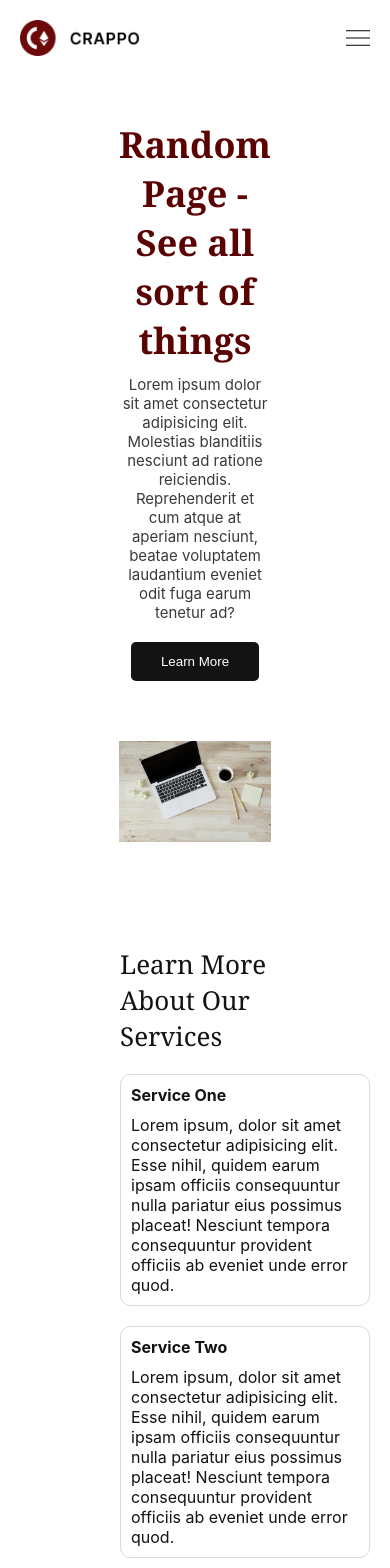
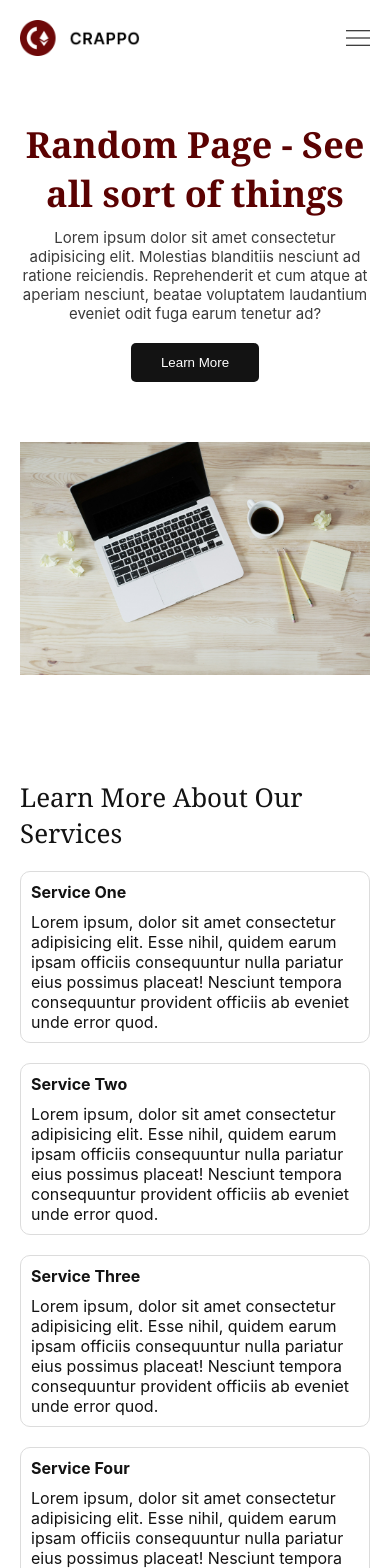
Before and after one commit to Aeeshadam/Aeeshadam-Junior-Frontend-Software-Engineer-Mentorship, a React (Create React App) app: page / in a window 390 px wide. Shown: the top 1568 px of the page. Built offline with nearby package versions, Linux system fonts and the light colour scheme.

Commit message:
seperated files into seperate modules

```diff
--- a/src/Home/Footer.js
+++ b/src/Home/Footer/Footer.js
@@ -1,6 +1,6 @@
 import React from "react";
-import styles from "./style.module.css";
-import { footerLinks } from "../constants";
+import styles from "./Footer.module.css";
+import { footerLinks } from "../../constants";
 
 const Footer = () => {
   return (
--- /dev/null
+++ b/src/Home/Footer/Footer.module.css
@@ -0,0 +1,39 @@
+.footer {
+  width: 100%;
+  text-align: left;
+  padding: var(--spacing-1) 0;
+  border-top: 1px solid var(--border-color);
+}
+
+.footerColumns {
+  display: grid;
+  grid-template-columns: repeat(4, 1fr);
+  margin-bottom: 1rem;
+
+  @media (max-width: 768px) {
+    grid-template-columns: 1fr;
+    row-gap: var(--spacing-1);
+  }
+}
+
+.footerLinks {
+  list-style: none;
+  padding: 0;
+  margin: 0;
+}
+
+.footerLinks li {
+  margin: 0.5rem 0;
+}
+
+.footerLinks a {
+  color: var(--grey-color);
+  font-size: 1.4rem;
+}
+
+.footer p {
+  text-align: center;
+  margin-top: var(--spacing-3);
+  font-size: 1.4rem;
+  color: rgb(58, 58, 58);
+}
--- a/src/Home/Hero.js
+++ b/src/Home/Hero/Hero.js
@@ -1,5 +1,5 @@
 import React from "react";
-import styles from "./style.module.css";
+import styles from "./Hero.module.css";
 
 const Hero = () => {
   return (
--- /dev/null
+++ b/src/Home/Hero/Hero.module.css
@@ -0,0 +1,29 @@
+.hero {
+  display: grid;
+  grid-template-columns: repeat(2, 1fr);
+  align-items: center;
+  gap: var(--spacing-5);
+  width: 100%;
+  margin: 16rem auto var(--spacing-5) auto;
+
+  @media (max-width: 768px) {
+    text-align: center;
+    grid-template-columns: 1fr;
+    justify-content: center;
+    max-width: 460px;
+    margin: 12rem auto var(--spacing-5) auto;
+    gap: var(--spacing-3);
+  }
+}
+
+.hero p {
+  margin-bottom: var(--spacing-1);
+  color: var(--grey-color);
+  font-size: 1.5rem;
+}
+
+.heroImage {
+  width: 100%;
+  height: auto;
+  object-fit: cover;
+}
--- a/src/Home/Navbar.js
+++ b/src/Home/Navbar/Navbar.js
@@ -1,6 +1,6 @@
 import React, { useState } from "react";
-import styles from "./style.module.css";
-import { links } from "../constants";
+import styles from "./Navbar.module.css";
+import { links } from "../../constants";
 
 const Navbar = () => {
   const [isMenuOpen, setIsMenuOpen] = useState(false);
--- /dev/null
+++ b/src/Home/Navbar/Navbar.module.css
@@ -0,0 +1,68 @@
+.nav {
+  position: fixed;
+  top: 0;
+  left: 0;
+  z-index: 100;
+  display: flex;
+  justify-content: space-between;
+  align-items: center;
+  padding: var(--spacing-1) var(--spacing-5);
+  width: 100%;
+  background-color: white;
+}
+
+.LogoAndMenuContainer {
+  display: flex;
+  align-items: center;
+  justify-content: space-between;
+  width: 100%;
+}
+
+.logo img {
+  width: 12rem;
+  height: auto;
+}
+
+.menu {
+  display: none;
+  cursor: pointer;
+}
+.navLinks {
+  display: flex;
+  gap: var(--spacing-1);
+  align-items: center;
+  list-style: none;
+}
+
+@media (max-width: 1024px) {
+  .nav {
+    padding: var(--spacing-1) var(--spacing-3);
+  }
+}
+
+@media (max-width: 768px) {
+  .nav {
+    flex-direction: column;
+    padding: var(--spacing-1);
+  }
+
+  .navLinks {
+    display: none;
+    flex-direction: column;
+    align-items: flex-start;
+    width: 100%;
+    padding: var(--spacing-1) 0;
+  }
+
+  .menu {
+    display: block;
+  }
+
+  .hide {
+    display: none;
+  }
+
+  .show {
+    display: flex;
+  }
+}
--- a/src/Home/Services.js
+++ b/src/Home/Services/Services.js
@@ -1,6 +1,6 @@
 import React from "react";
-import styles from "./style.module.css";
-import { serviceData } from "../constants";
+import styles from "./Services.module.css";
+import { serviceData } from "../../constants";
 
 const Services = () => {
   return (
--- /dev/null
+++ b/src/Home/Services/Services.module.css
@@ -0,0 +1,46 @@
+.serviceContainer {
+  width: 100%;
+  margin: 0 0 var(--spacing-5) 0;
+}
+
+.cardContainer {
+  display: grid;
+  grid-template-columns: repeat(auto-fit, minmax(250px, 1fr));
+  width: 100%;
+  gap: var(--spacing-1);
+  margin: var(--spacing-3) 0;
+}
+
+.card {
+  padding: 1rem;
+  border: 1px solid var(--border-color);
+  border-radius: 1rem;
+  transition: box-shadow 0.3s;
+  cursor: pointer;
+}
+
+.card:hover {
+  box-shadow: 0 4px 8px rgba(0, 0, 0, 0.1);
+}
+
+.cardTitle {
+  margin-bottom: 1rem;
+}
+
+.card img {
+  width: 100%;
+  max-width: 500px;
+  height: auto;
+  object-fit: cover;
+  margin-bottom: var(--spacing-1);
+}
+
+@media (max-width: 768px) {
+  .cardContainer {
+    margin: var(--spacing-1) 0;
+  }
+
+  .serviceContainer {
+    margin: 0 0 var(--spacing-3) 0;
+  }
+}
--- a/src/Home/index.js
+++ b/src/Home/index.js
@@ -1,13 +1,12 @@
 import React from "react";
-import styles from "./style.module.css";
-import Footer from "./Footer";
-import Services from "./Services";
-import Hero from "./Hero";
-import Navbar from "./Navbar";
+import Footer from "./Footer/Footer";
+import Services from "./Services/Services";
+import Hero from "./Hero/Hero";
+import Navbar from "./Navbar/Navbar";
 
 const Home = () => {
   return (
-    <div className={styles.container}>
+    <div className="container">
       <Navbar />
       <Hero />
       <Services />
--- a/src/Home/style.module.css
+++ /dev/null
@@ -1,200 +0,0 @@
-.container {
-  padding: 0 var(--spacing-5);
-  margin: 0 auto;
-  max-width: 1440px;
-}
-
-/* Navigation */
-
-.nav {
-  position: fixed;
-  top: 0;
-  left: 0;
-  z-index: 100;
-  display: flex;
-  justify-content: space-between;
-  align-items: center;
-  padding: var(--spacing-1) var(--spacing-5);
-  width: 100%;
-  background-color: white;
-}
-
-.LogoAndMenuContainer {
-  display: flex;
-  align-items: center;
-  justify-content: space-between;
-  width: 100%;
-}
-
-.logo img {
-  width: 12rem;
-  height: auto;
-}
-
-.menu {
-  display: none;
-  cursor: pointer;
-}
-.navLinks {
-  display: flex;
-  gap: var(--spacing-1);
-  align-items: center;
-  list-style: none;
-}
-
-/*Hero Section*/
-.hero {
-  display: grid;
-  grid-template-columns: repeat(2, 1fr);
-  align-items: center;
-  gap: var(--spacing-5);
-  width: 100%;
-  margin: 16rem auto var(--spacing-5) auto;
-}
-
-.hero p {
-  margin-bottom: var(--spacing-1);
-  color: var(--grey-color);
-  font-size: 1.5rem;
-}
-
-.heroImage {
-  width: 100%;
-  height: auto;
-  object-fit: cover;
-}
-
-/* Services Section */
-.serviceContainer {
-  width: 100%;
-  margin: 0 0 var(--spacing-5) 0;
-}
-
-.cardContainer {
-  display: grid;
-  grid-template-columns: repeat(auto-fit, minmax(250px, 1fr));
-  width: 100%;
-  gap: var(--spacing-1);
-  margin: var(--spacing-3) 0;
-}
-
-.card {
-  padding: 1rem;
-  border: 1px solid var(--border-color);
-  border-radius: 1rem;
-  transition: box-shadow 0.3s;
-  cursor: pointer;
-}
-
-.card:hover {
-  box-shadow: 0 4px 8px rgba(0, 0, 0, 0.1);
-}
-
-.cardTitle {
-  margin-bottom: 1rem;
-}
-
-.card img {
-  width: 100%;
-  max-width: 500px;
-  height: auto;
-  object-fit: cover;
-  margin-bottom: var(--spacing-1);
-}
-
-/* Footer */
-.footer {
-  width: 100%;
-  text-align: left;
-  padding: var(--spacing-1) 0;
-  border-top: 1px solid var(--border-color);
-}
-
-.footerColumns {
-  display: grid;
-  grid-template-columns: repeat(4, 1fr);
-  margin-bottom: 1rem;
-}
-
-.footerLinks {
-  list-style: none;
-  padding: 0;
-  margin: 0;
-}
-
-.footerLinks li {
-  margin: 0.5rem 0;
-}
-
-.footerLinks a {
-  color: var(--grey-color);
-  font-size: 1.4rem;
-}
-
-.footer p {
-  text-align: center;
-  margin-top: var(--spacing-3);
-  font-size: 1.4rem;
-  color: rgb(58, 58, 58);
-}
-
-/* Media Queries */
-
-@media (max-width: 1024px) {
-  .container {
-    margin: 0 var(--spacing-3);
-  }
-  .nav {
-    padding: var(--spacing-1) var(--spacing-3);
-  }
-}
-
-@media screen and (max-width: 768px) {
-  .container {
-    margin: 0 var(--spacing-1);
-  }
-  .nav {
-    flex-direction: column;
-    padding: var(--spacing-1);
-  }
-  .navLinks {
-    display: none;
-    flex-direction: column;
-    align-items: flex-start;
-    width: 100%;
-    padding: var(--spacing-1) 0;
-  }
-  .hide {
-    display: none;
-  }
-
-  .show {
-    display: flex;
-  }
-
-  .cardContainer {
-    margin: var(--spacing-1) 0;
-  }
-
-  .serviceContainer {
-    margin: 0 0 var(--spacing-3) 0;
-  }
-
-  .hero {
-    text-align: center;
-    grid-template-columns: 1fr;
-    justify-content: center;
-    max-width: 460px;
-    margin: 12rem auto var(--spacing-5) auto;
-    gap: var(--spacing-3);
-  }
-
-  .menu {
-    display: block;
-  }
-
-  .footerColumns {
-    grid-template-columns: 1fr;
-    row-gap: var(--spacing-1);
-  }
-}
--- a/src/index.css
+++ b/src/index.css
@@ -77,3 +77,17 @@ a {
   text-decoration: none;
   color: var(--secondary-color);
 }
+
+.container {
+  padding: 0 var(--spacing-5);
+  margin: 0 auto;
+  max-width: 1440px;
+
+  @media (max-width: 1024px) {
+    padding: 0 var(--spacing-3);
+  }
+
+  @media (max-width: 768px) {
+    padding: 0 var(--spacing-1);
+  }
+}
```
